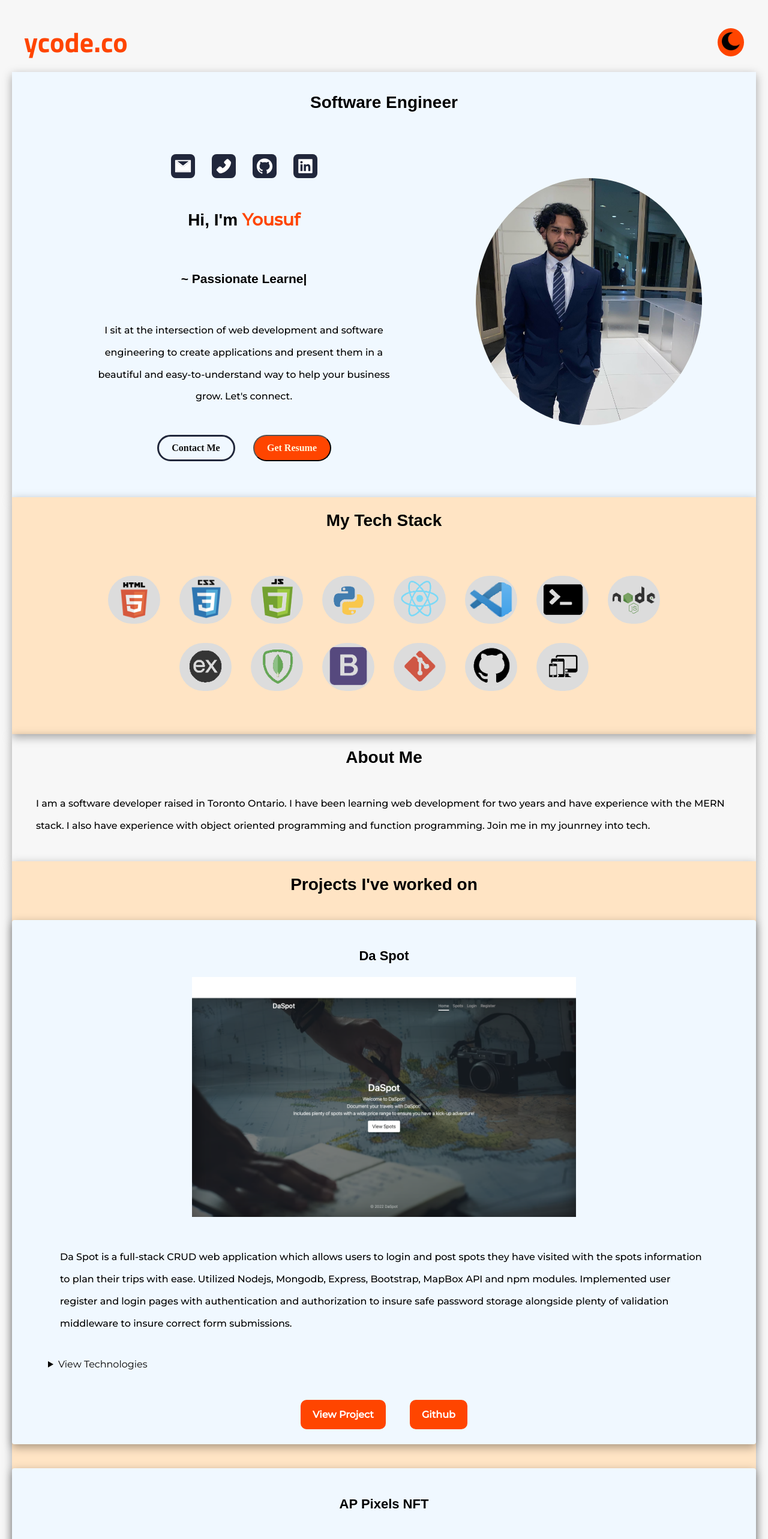
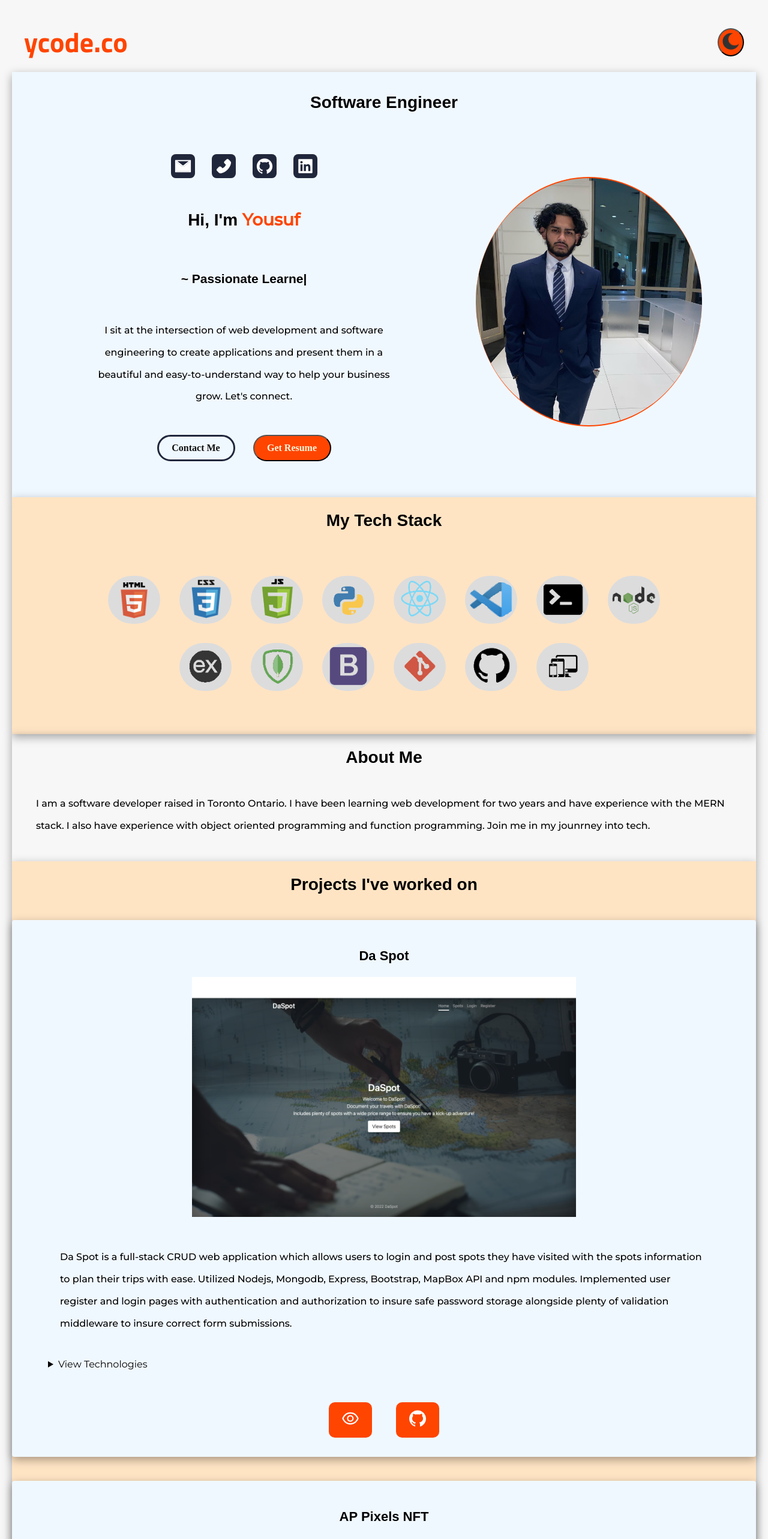
Before and after one commit to quddusyo/ycode-portfolio, a React (Create React App) app: page / in a window 1280 px wide. Shown: the top 2566 px of the page at 60% size. Built offline with nearby package versions, Linux system fonts and the light colour scheme; the HTML template or start-up script is replaced by a standard one; a web font is replaced by a local one.

Commit message:
dark theme button style fix and profile picture border implented

```diff
--- a/src/Home/Home.css
+++ b/src/Home/Home.css
@@ -93,6 +93,8 @@ span {
     height: 70%;
     width: 70%;
     background-image: url("../assets/profile-photo.jpg");
+    border-bottom: 2px solid orangered;
+    border-top: 2px solid orangered;
     background-size: cover;
     border-radius: 50%;
     background-repeat: no-repeat;
--- a/src/Nav/Nav.css
+++ b/src/Nav/Nav.css
@@ -17,25 +17,18 @@
 }
 .nav-switch {
     margin:  0 60px 0 20px;
-    border: 2px solid orangered;
     background-color: orangered;
     padding: 5px;
     border-radius: 50%;
 }
 .nav-switch:hover {
-    background-color: rgb(233, 99, 51);
-    border: 2px solid #21273b;
+    background-image: linear-gradient(to right, orangered , orange);
     transition: 0.3s ease-in-out;
     transform: scale(1.2);
 }
 button > img {
     height: 26px;
     width: 26px;
-}
-.nav-link:hover {
-    color: black;
-    transform: scale(1.5);
-    transition: 0.7s ease-out;
 }
 @media screen and (min-width: 820px) {
     button > img {
--- a/src/Projects/Projects.css
+++ b/src/Projects/Projects.css
@@ -25,12 +25,13 @@
     font-weight: 700;
 }
 .project-links > a {
-    padding: 15px;
-    margin: 0px 5px 0px 0px;
+    padding: 10px 15px 5px 15px;
+    margin: 0px 10px;
+    justify-content: center;
     background-color: orangered;
     color: white;
-    font-weight: 500;
     border-radius: 10px;
+    font-size: 28px;
 }
 .project-links > a:hover {
     transition: 0.2s ease-in-out;
@@ -68,7 +69,8 @@ summary {
     }
     .project-links > a {
         margin: 0px 20px 0px 20px;
-        padding: 15px 20px;
+        padding: 12px 20px 8px 20px;
+        font-size: 32px;
         font-weight: 700;
     }
     .project-skills {
--- a/src/Projects/Projects.js
+++ b/src/Projects/Projects.js
@@ -1,6 +1,7 @@
 import React from 'react';
 import './Projects.css';
 import { ProjectData } from './ProjectData';
+import { AiOutlineEye, AiOutlineGithub } from 'react-icons/ai'
 
 const Projects = ({themeSwitch, setThemeSwitch}) => {
   return (
@@ -28,10 +29,10 @@ const Projects = ({themeSwitch, setThemeSwitch}) => {
                     </div>
                     <div className='project-links'>
                         {index.url && (
-                            <a href={index.url} target='_blank' rel='noreferrer'>View Project</a>
+                            <a href={index.url} target='_blank' rel='noreferrer'><AiOutlineEye /></a>
                         )}
                         {index.github_url && (
-                            <a href={index.github_url} target='_blank' rel='noreferrer'>Github</a>
+                            <a href={index.github_url} target='_blank' rel='noreferrer'><AiOutlineGithub /></a>
                         )}
                     </div>
                 </div>
```
Also changed, not shown: src/assets/Icons/Moon.png.
